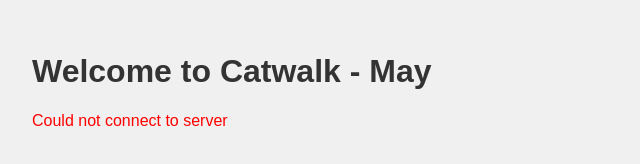
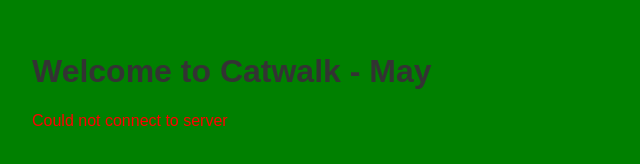
Before and after one commit to zivcroitoru/catwalk-client, a plain HTML site: page index.html in a window 1280 px wide. Shown: the whole page, without its empty margins (0-640 px from the left). Drawn offline with Linux system fonts and the light colour scheme; no server answers.

Commit message:
changed background to green - closes #5

```diff
--- a/css/styles.css
+++ b/css/styles.css
@@ -2,6 +2,6 @@
   font-family: Arial, sans-serif;
   margin: 0;
   padding: 2rem;
-  background: #f0f0f0;
+  background: green;
   color: #333;
 }
```
